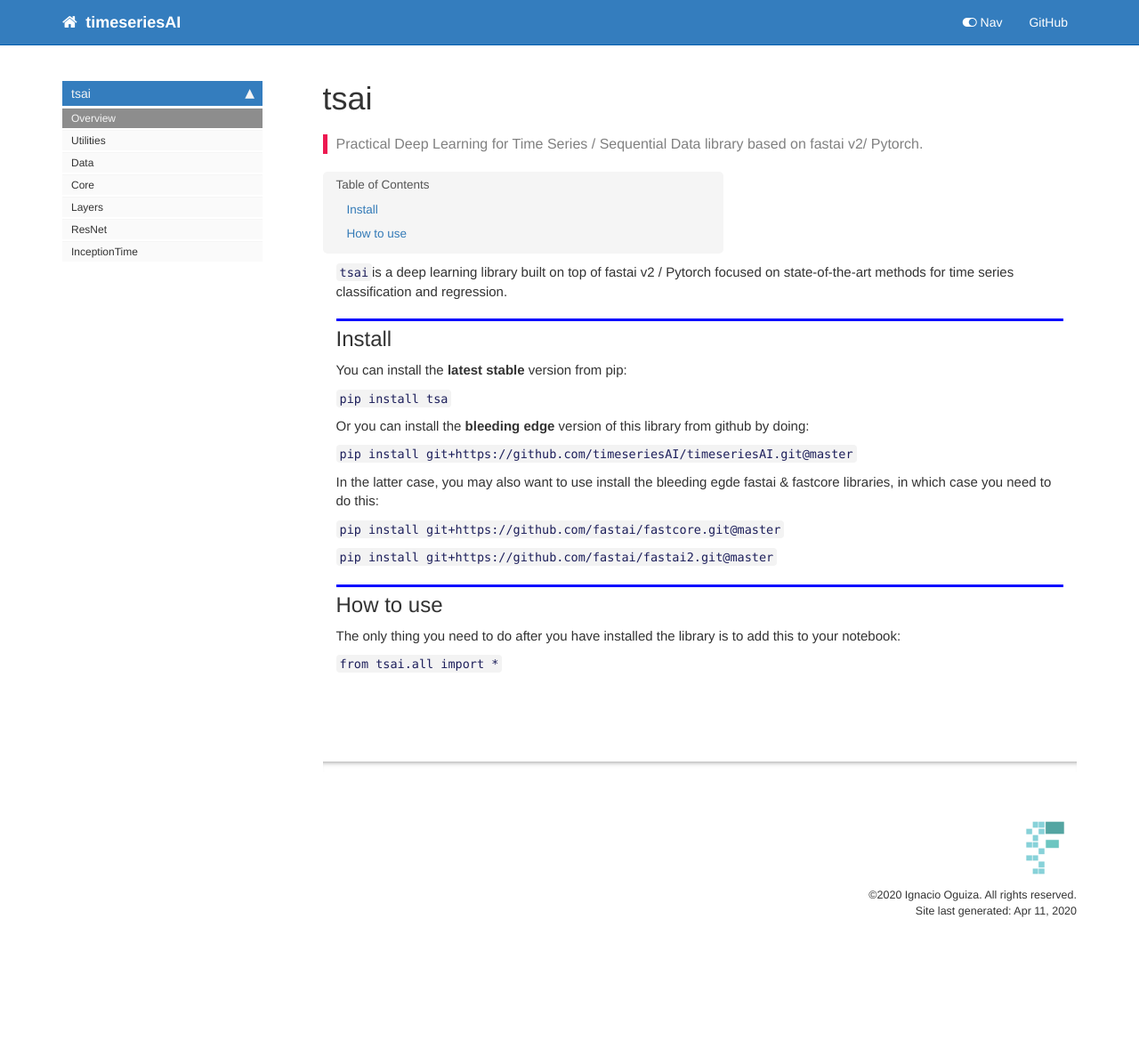
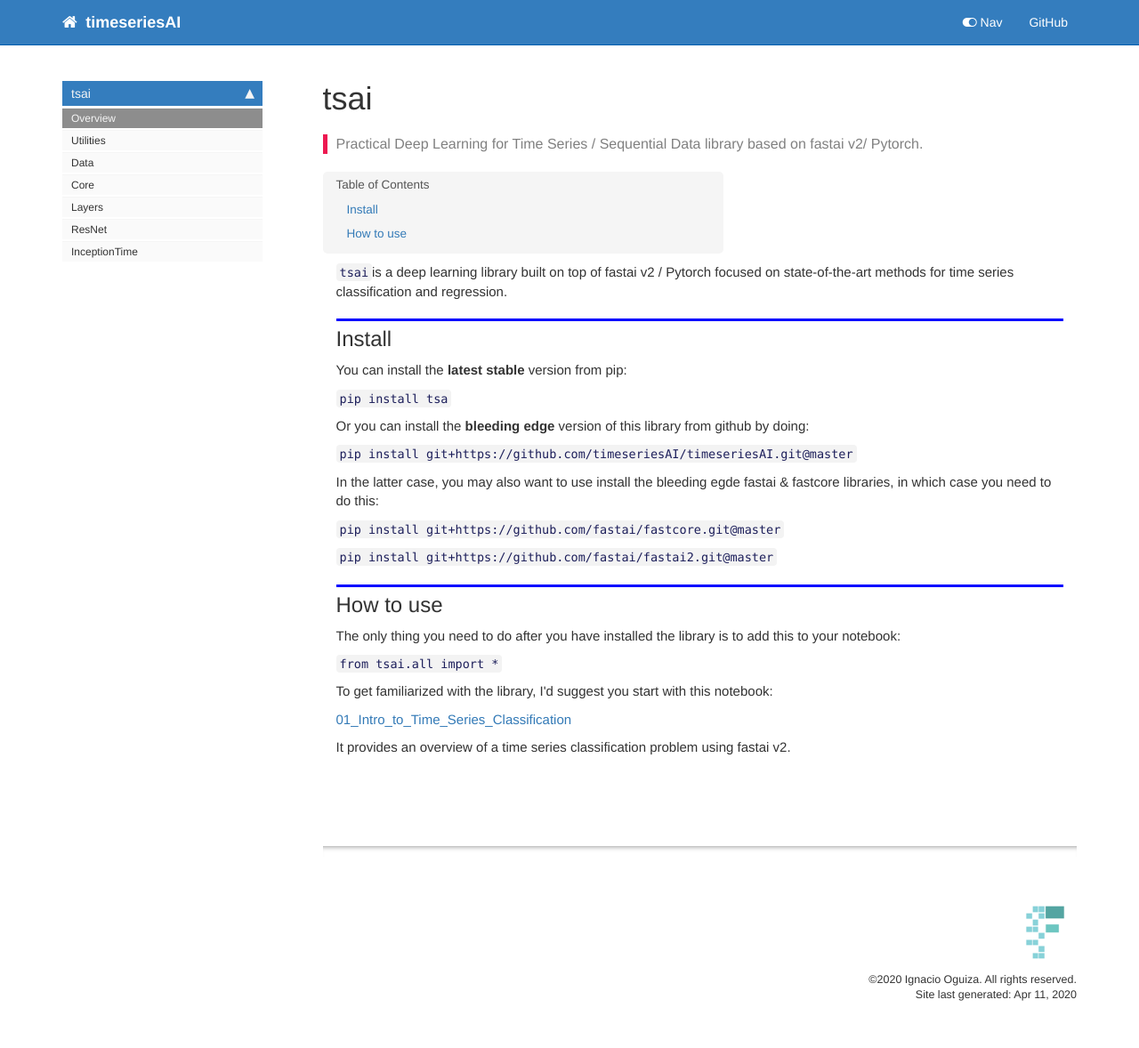
Before and after one commit to timeseriesAI/tsai, a Jekyll site: the page built from docs/index.html, in a window 1280 px wide. Shown: the whole page at 89% size. Built offline with Jekyll 4.4.1, drawn with Linux system fonts in a browser that asks for light colours; nearby versions of some CDN libraries; comment, search, counter and statistics services are not loaded; before the commit the page ends 1084 px from its top, so only the background shows below that.

Commit message:
🔥 fastai v2

```diff
--- a/docs/index.html
+++ b/docs/index.html
@@ -59,6 +59,9 @@
 <div class="text_cell_render border-box-sizing rendered_html">
 <p>The only thing you need to do after you have installed the library is to add this to your notebook:</p>
 <p><code>from tsai.all import *</code></p>
+<p>To get familiarized with the library, I'd suggest you start with this notebook:</p>
+<p><a href="https://github.com/timeseriesAI/timeseriesAI/blob/master/tutorial_nbs/01_Intro_to_Time_Series_Classification.ipynb">01_Intro_to_Time_Series_Classification</a></p>
+<p>It provides an overview of a time series classification problem using fastai v2.</p>
 
 </div>
 </div>
```
Also changed, not shown: README.md, 2 other files.
